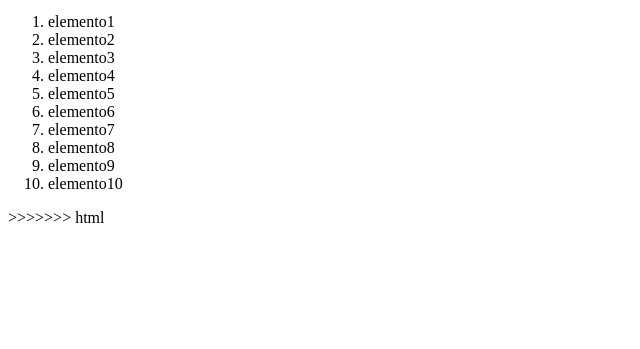
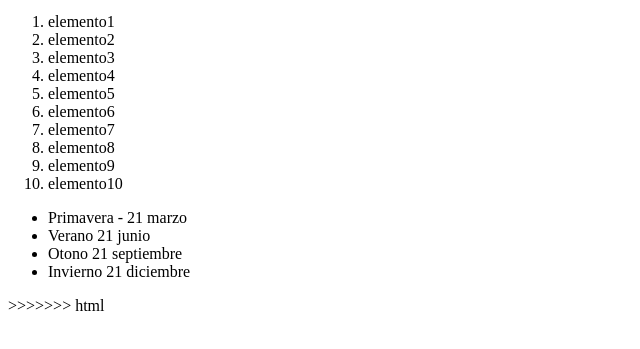
Before and after one commit to mata430/curso-github, a plain HTML site: page index.html in a window 1280 px wide. Shown: the part 101-450 px from the top of the page, without its empty margins (0-640 px from the left). Drawn offline with Linux system fonts and the light colour scheme.

Commit message:
agragando estaciones con fechas

```diff
--- a/index.html
+++ b/index.html
@@ -21,6 +21,12 @@
       <li>elemento9</li>
       <li>elemento10</li>
     </ol>
+    <ul>
+      <li>Primavera - 21 marzo</li>
+      <li>Verano 21 junio</li>
+      <li>Otono 21 septiembre</li>
+      <li>Invierno 21 diciembre</li>
+    </ul>
     <script src="index.js"></script>
     >>>>>>> html
   </body>
```
Also changed, not shown: 1 other file.
